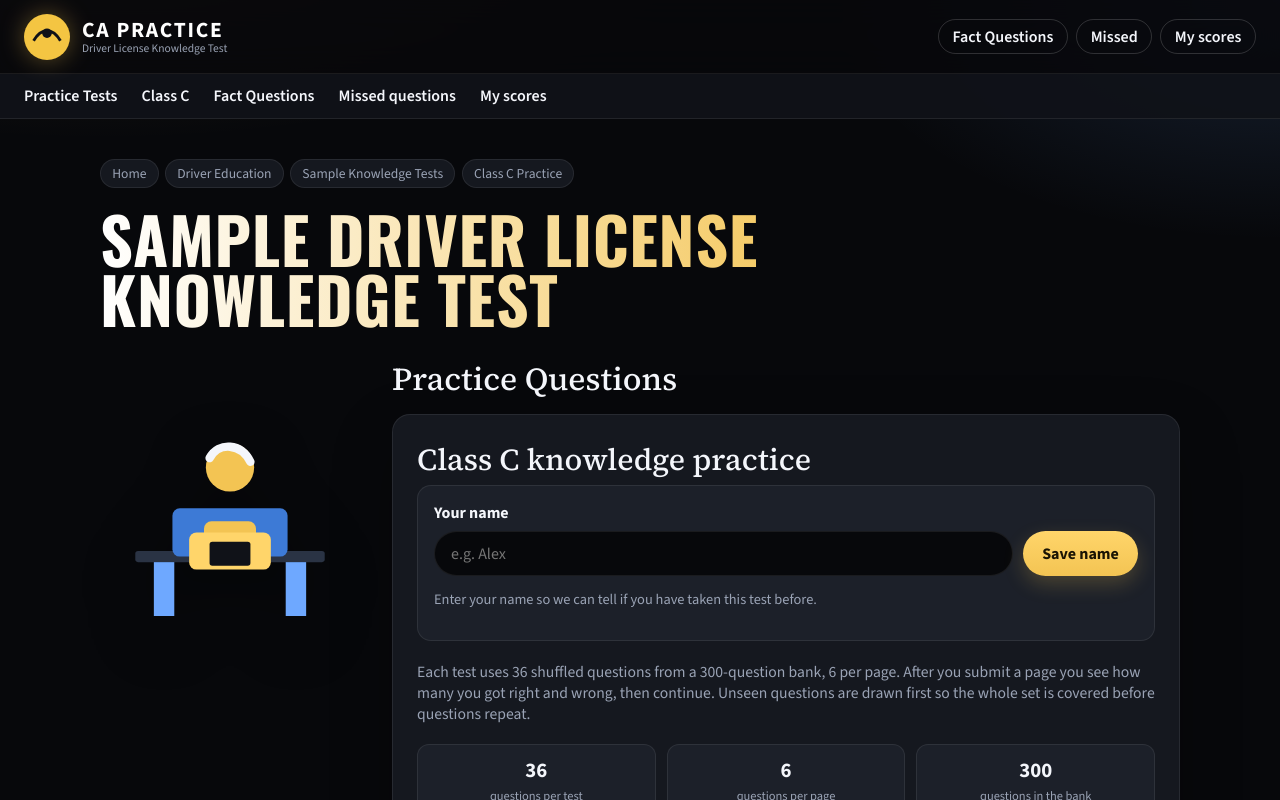
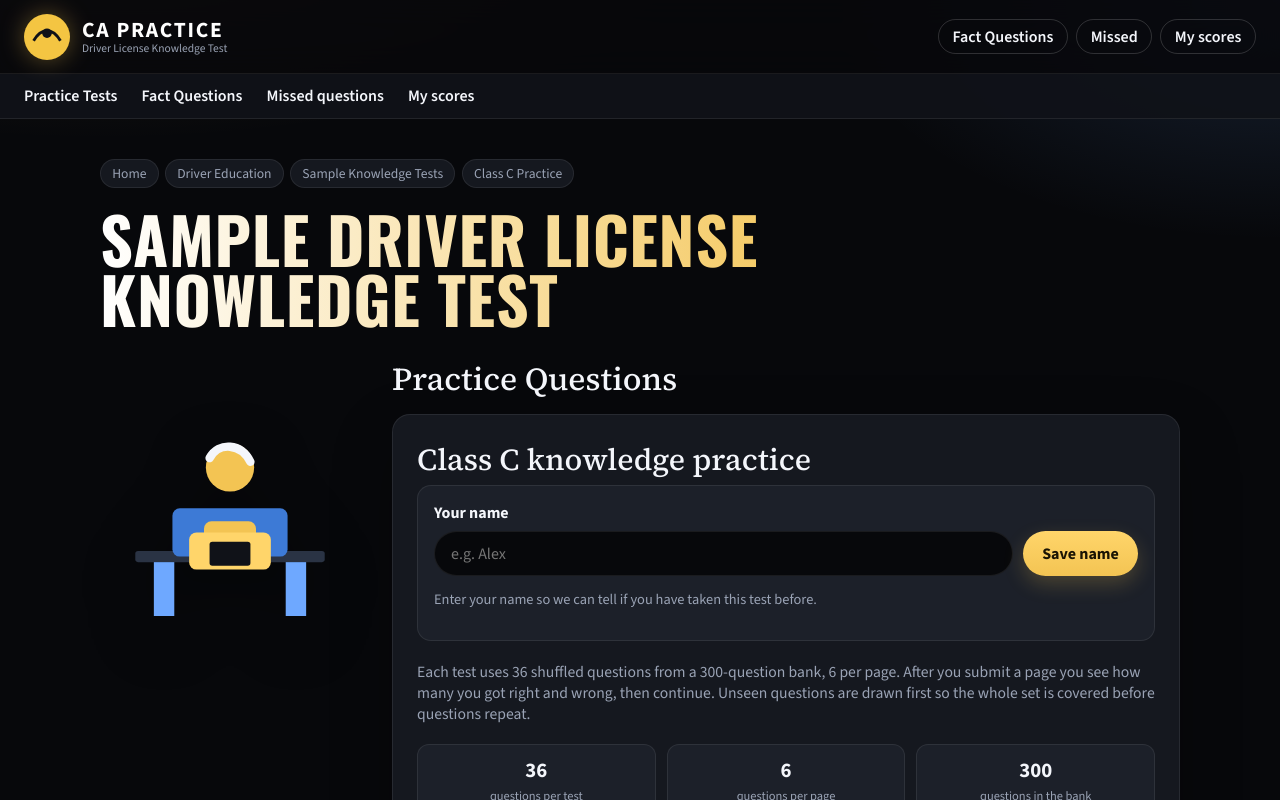
Before and after one commit to yogesh2850/license_practice, a plain HTML site: page index.html in a window 1280 px wide. Shown: the top 800 px of the page. Drawn offline with nearby package versions, Linux system fonts and the light colour scheme.

Commit message:
Remove the unclickable Class C label from the top nav.
Co-authored-by: Cursor <cursoragent@cursor.com>

```diff
--- a/app.js
+++ b/app.js
@@ -1441,8 +1441,6 @@ function illustration() {
 
 function render() {
   const root = document.getElementById("app");
-  const who = document.getElementById("whoami");
-  if (who) who.textContent = currentDisplayName() || "Class C";
   if (state.view === "home") root.innerHTML = renderHome();
   if (state.view === "test") root.innerHTML = renderTest();
   if (state.view === "results") root.innerHTML = renderResults();
--- a/index.html
+++ b/index.html
@@ -37,7 +37,6 @@
     </header>
     <div class="nav">
       <button class="nav-link js-home" type="button">Practice Tests</button>
-      <span id="whoami">Class C</span>
       <button class="nav-link js-facts" type="button">Fact Questions</button>
       <button class="nav-link js-missed" type="button">Missed questions</button>
       <button class="nav-link js-scores" type="button">My scores</button>
```
